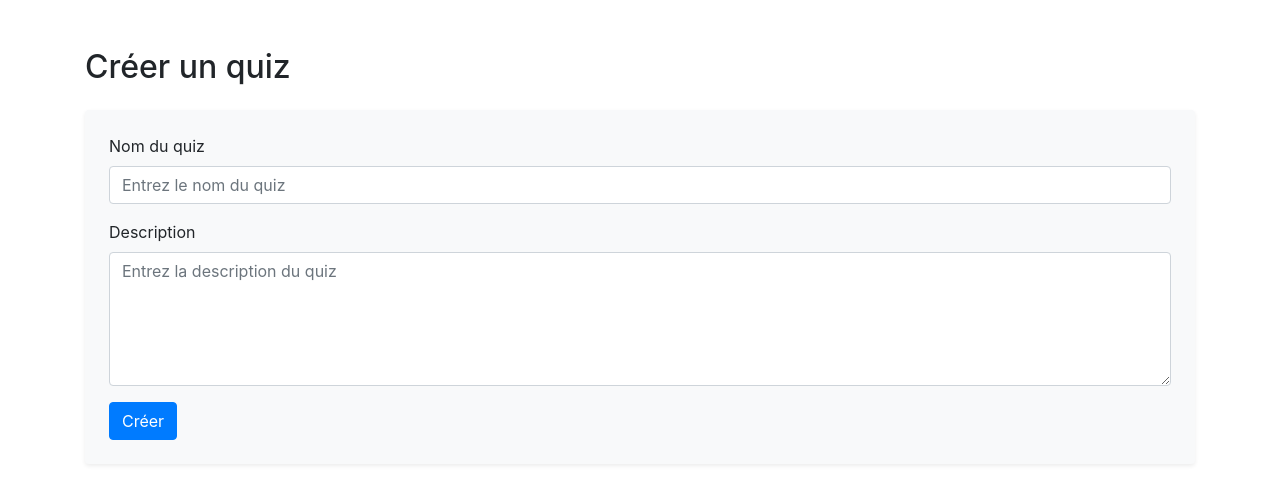
After one commit to DayZmooN/Quiz, a PHP site: page /app/view/create_quizzes/form_add_quizzes.php in a window 1280 px wide. The commit adds this page. Shown: the top 504 px of the page. Run offline with PHP 8.4, Linux system fonts and the light colour scheme.

Commit message:
🚧 work in progress

```diff
--- /dev/null
+++ b/app/model/quizzes/create.php
@@ -0,0 +1,27 @@
+<?php
+require '../../model/config.php';
+
+if ($_SERVER['REQUEST_METHOD'] == "POST") {
+    if (isset($_POST["name"]) && isset($_POST["description"])) {
+        $name = $_POST["name"];
+        $description = $_POST["description"];
+        // Préparer la requête SQL
+        $sql = "INSERT INTO `quizzes`(`name`, `description`) VALUES (?, ?)";
+        $stmt = $conn->prepare($sql);
+        $stmt->bind_param("ss", $name, $description);
+
+        // Exécuter la requête
+        if ($stmt->execute()) {
+            echo "Nouveau quiz créé avec succès";
+        } else {
+            echo "Execute failed: " . $stmt->error;
+        }
+        // Fermer la requête
+        $stmt->close();
+    } else {
+        echo "Name or Description not set in POST data.";
+    }
+}
+
+// Fermer la connexion
+$conn->close();
--- /dev/null
+++ b/app/view/create_quizzes/form_add_quizzes.php
@@ -0,0 +1,25 @@
+<?php
+ob_start();
+require '../../model/quizzes/create.php';
+?>
+
+<div class="container mt-5">
+    <h2 class="mb-4">Créer un quiz</h2>
+    <form action="../../model/quizzes/create.php" method="post" class="bg-light p-4 shadow-sm rounded">
+        <div class="form-group">
+            <label for="name">Nom du quiz</label>
+            <input type="text" class="form-control" id="name" name="name" placeholder="Entrez le nom du quiz" required>
+        </div>
+        <div class="form-group">
+            <label for="description">Description</label>
+            <textarea class="form-control" id="description" name="description" rows="5" placeholder="Entrez la description du quiz" required></textarea>
+        </div>
+        <button type="submit" class="btn btn-primary">Créer</button>
+    </form>
+</div>
+
+<?php
+$title = "Créer un quiz";
+$content = ob_get_clean();
+require '../../../layout.php';
+?>
--- a/layout.php
+++ b/layout.php
@@ -5,6 +5,8 @@
     <meta charset="UTF-8">
     <meta name="viewport" content="width=device-width, initial-scale=1.0">
     <title>Document</title>
+    <link href="https://stackpath.bootstrapcdn.com/bootstrap/4.5.2/css/bootstrap.min.css" rel="stylesheet">
+
 </head>
 
 <body>
```
Also changed, not shown: app/model/quizzes/delete.php (added), app/model/quizzes/read.php (added), app/model/quizzes/update.php (added).
